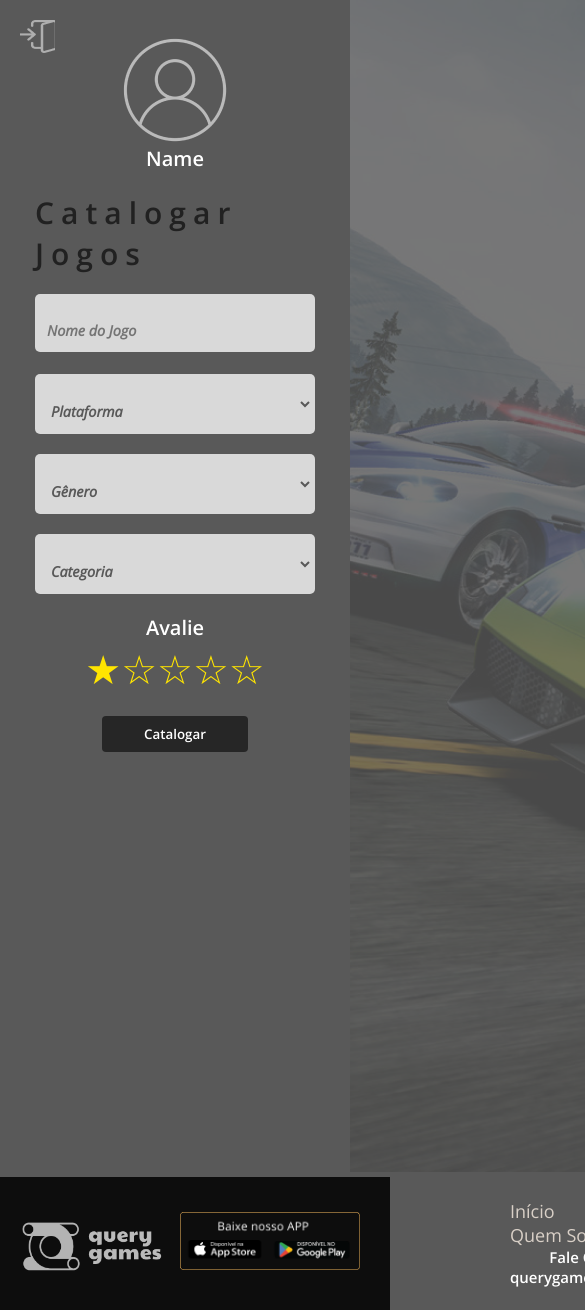
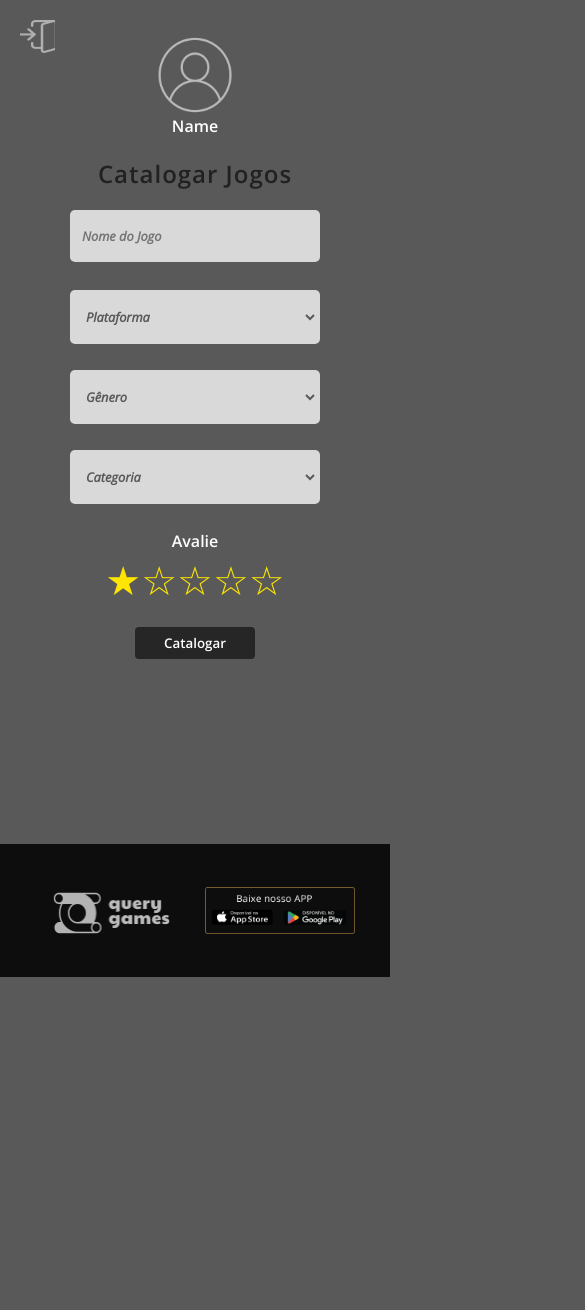
Before and after one commit to pablokz1/QueryGamesPrototipo, a plain HTML site: page src/pages/catalogGames.html in a window 390 px wide. Shown: the top 1310 px of the page, 585 px wide, since content can reach past the window. After the commit the page ends 977 px from the top, so only its background shows below. Drawn offline with nearby package versions, Linux system fonts and the light colour scheme.

Commit message:
Aplicando responsividade na tela de catalogar jogos e no rodapé

```diff
--- a/src/css/catalogGames.css
+++ b/src/css/catalogGames.css
@@ -52,8 +52,8 @@ p {
 }
 
 .container-user {
-    text-align: center;
-    margin-bottom: 20px;
+  text-align: center;
+  margin-bottom: 20px;
 }
 
 .register {
@@ -111,17 +111,10 @@ p {
   color: #595959;
 }
 
-.wallpaper {
-  width: 100%;
-  background-size: cover;
-  background-position: center;
-  background-repeat: no-repeat;
-  flex: 1;
-}
-
 .avaliacao {
   display: flex;
 }
+
 .star-icon {
   list-style-type: none;
   border: none;
@@ -129,15 +122,59 @@ p {
   color: #ffe500;
   font-size: 40px;
 }
+
 .star-icon::before {
   content: "\2605";
 }
+
 .star-icon.ativo ~ .star-icon::before {
   content: "\2606";
 }
+
 .avaliacao:hover .star-icon::before {
   content: "\2605";
 }
+
 .star-icon:hover ~ .star-icon::before {
   content: "\2606";
 }
+
+@media (max-width: 768px) {
+  .wallpaper {
+    display: none;
+  }
+
+  main {
+    flex-direction: column;
+  }
+
+  h1 {
+    font-size: 24px;
+    letter-spacing: 1px;
+    text-align: center;
+  }
+
+  p {
+    font-size: 16px;
+    text-align: center;
+  }
+
+  .logo {
+    width: 80px;
+    height: 80px;
+  }
+
+  .button {
+    width: 120px;
+    height: 32px;
+  }
+
+  .box-text {
+    max-width: 250px;
+  }
+
+  .input {
+    padding: 15px 10px;
+    font-size: 0.8em;
+  }
+}
--- a/src/css/footer.css
+++ b/src/css/footer.css
@@ -1,15 +1,15 @@
-@import url('https://fonts.googleapis.com/css2?family=Open+Sans:ital,wght@0,300;0,600;1,300&display=swap');
+@import url("https://fonts.googleapis.com/css2?family=Open+Sans:ital,wght@0,300;0,600;1,300&display=swap");
 
 * {
   margin: 0;
   padding: 0;
   box-sizing: border-box;
-    font-family: 'Open Sans', sans-serif;
+  font-family: "Open Sans", sans-serif;
 }
 
 footer {
   background-color: #0d0d0d;
-    color: #D9D0C7;
+  color: #d9d0c7;
   display: flex;
   justify-content: space-between;
   align-items: center;
@@ -17,7 +17,7 @@ footer {
 }
 
 footer a {
-    color: #D9D0C7;
+  color: #d9d0c7;
   text-decoration: none;
   margin-right: 20px;
   position: relative;
@@ -28,12 +28,14 @@ footer a:hover {
   text-decoration-color: #f2bf5e;
 }
 
-.logo-footer, .baixeNossoApp {
+.logo-footer,
+.announcement-img {
   display: inline-block;
   vertical-align: middle;
 }
 
-.logo-footer, .announcement-img {
+.logo-footer,
+.announcement-img {
   width: 180px;
 }
 
@@ -58,7 +60,7 @@ footer a:hover {
 
 .links a {
   text-decoration: none;
-    color: #D9D0C7;
+  color: #d9d0c7;
   font-weight: 400px;
   font-size: 18px;
 }
@@ -70,3 +72,19 @@ footer a:hover {
   font-size: 15px;
   text-align: center;
 }
+
+@media (max-width: 768px) {
+  footer {
+    justify-content: center;
+    gap: 20px;
+  }
+
+  .logo-footer,
+  .announcement-img {
+    width: 150px;
+  }
+
+  .links {
+    display: none;
+  }
+}
```
Lines whose indentation alone changed are shown as unchanged.
